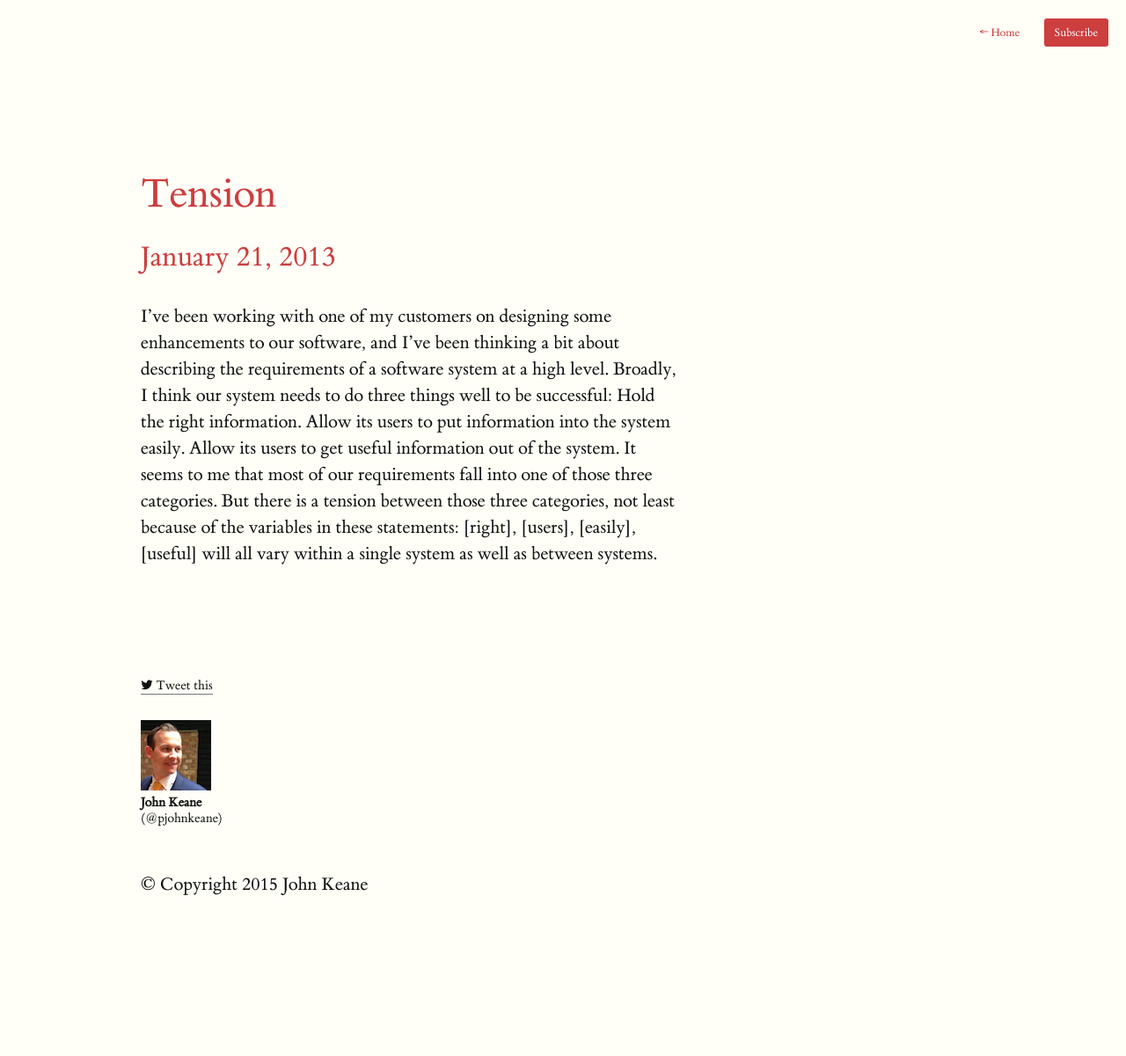
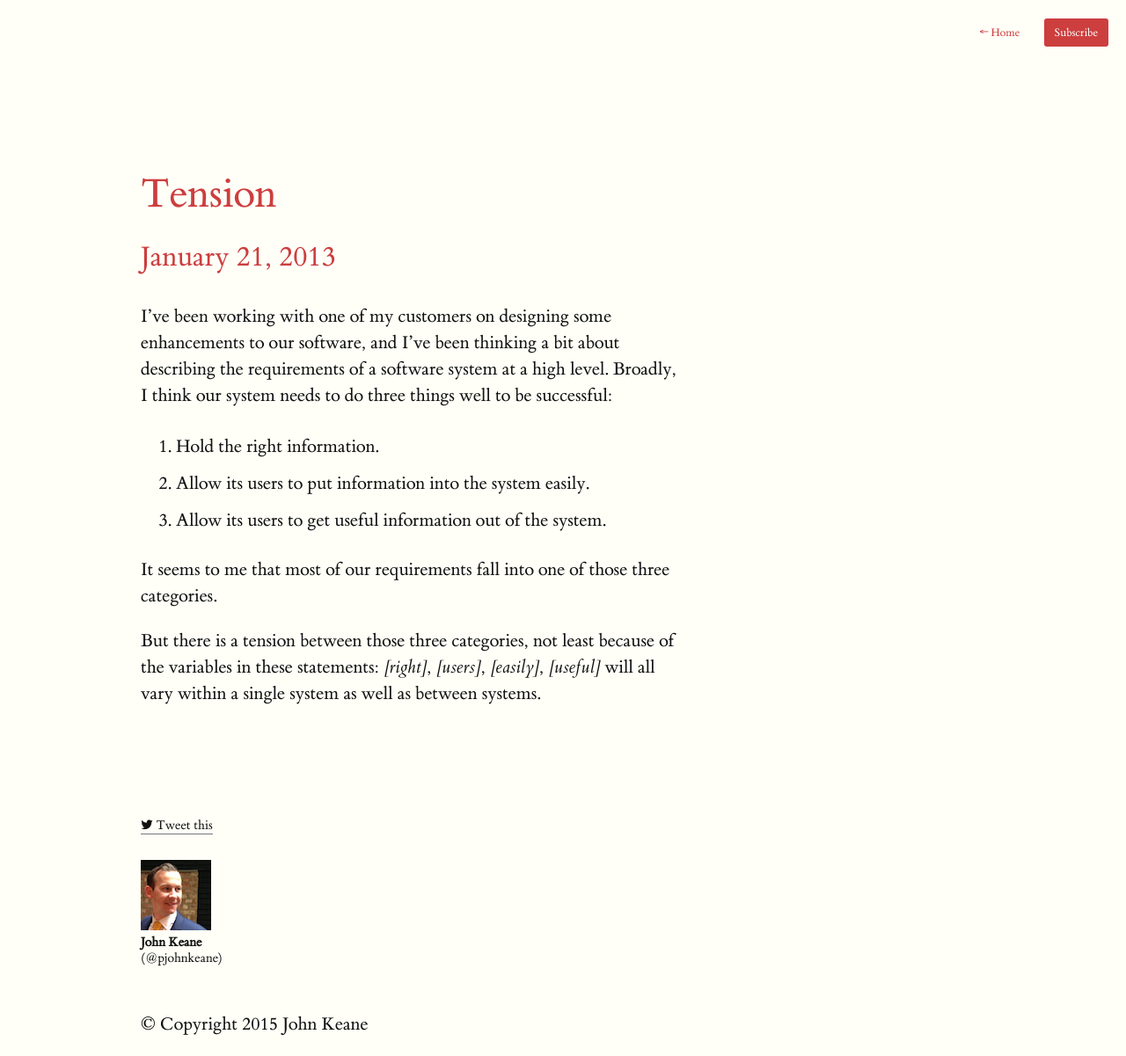
Before and after one commit to pjohnkeane/pjohnkeane.github.io, a Jekyll site: the page built from _posts/tumblr/2013-01-21-tension.md, in a window 1280 px wide. Shown: the whole page at 88% size. Built offline with Jekyll 4.4.1, drawn with Linux system fonts in a browser that asks for light colours; nearby versions of some CDN libraries; Markdown is read by kramdown in place of the engine named in the settings; before the commit the page ends 1042 px from its top, so only the background shows below that; part of the change alters nothing that is shown.

```diff
--- a/_posts/tumblr/2013-01-21-tension.md
+++ b/_posts/tumblr/2013-01-21-tension.md
@@ -9,7 +9,11 @@ tags:
 tumblr_url: http://biscuitsforcheese.co.uk/post/41112087162/tension
 ---
 I’ve been working with one of my customers on designing some enhancements to our software, and I’ve been thinking a bit about describing the requirements of a software system at a high level. Broadly, I think our system needs to do three things well to be successful:
-Hold the right information.
-Allow its users to put information into the system easily.
-Allow its users to get useful information out of the system.
-It seems to me that most of our requirements fall into one of those three categories. But there is a tension between those three categories, not least because of the variables in these statements: [right], [users], [easily], [useful] will all vary within a single system as well as between systems.
+
+1. Hold the right information.
+2. Allow its users to put information into the system easily.
+3. Allow its users to get useful information out of the system.
+
+It seems to me that most of our requirements fall into one of those three categories.
+
+But there is a tension between those three categories, not least because of the variables in these statements: _[right]_, _[users]_, _[easily]_, _[useful]_ will all vary within a single system as well as between systems.
```
